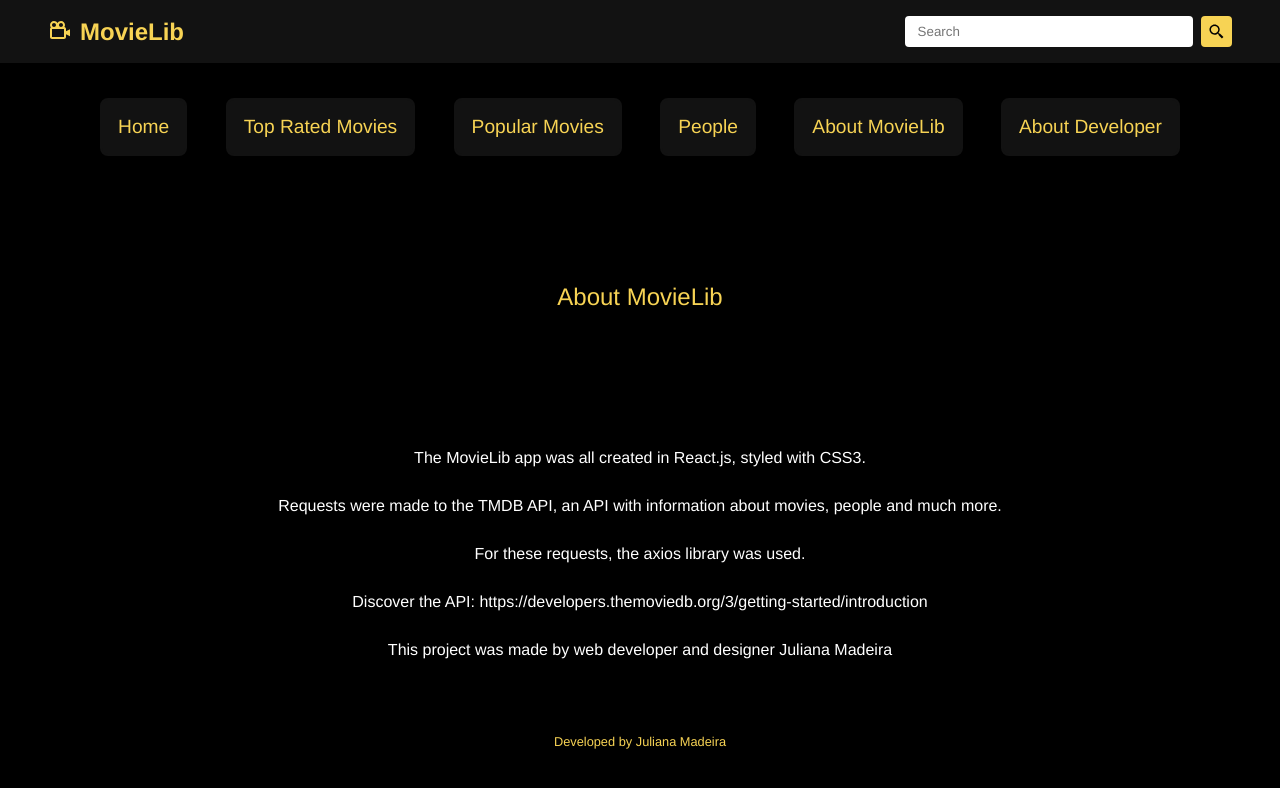
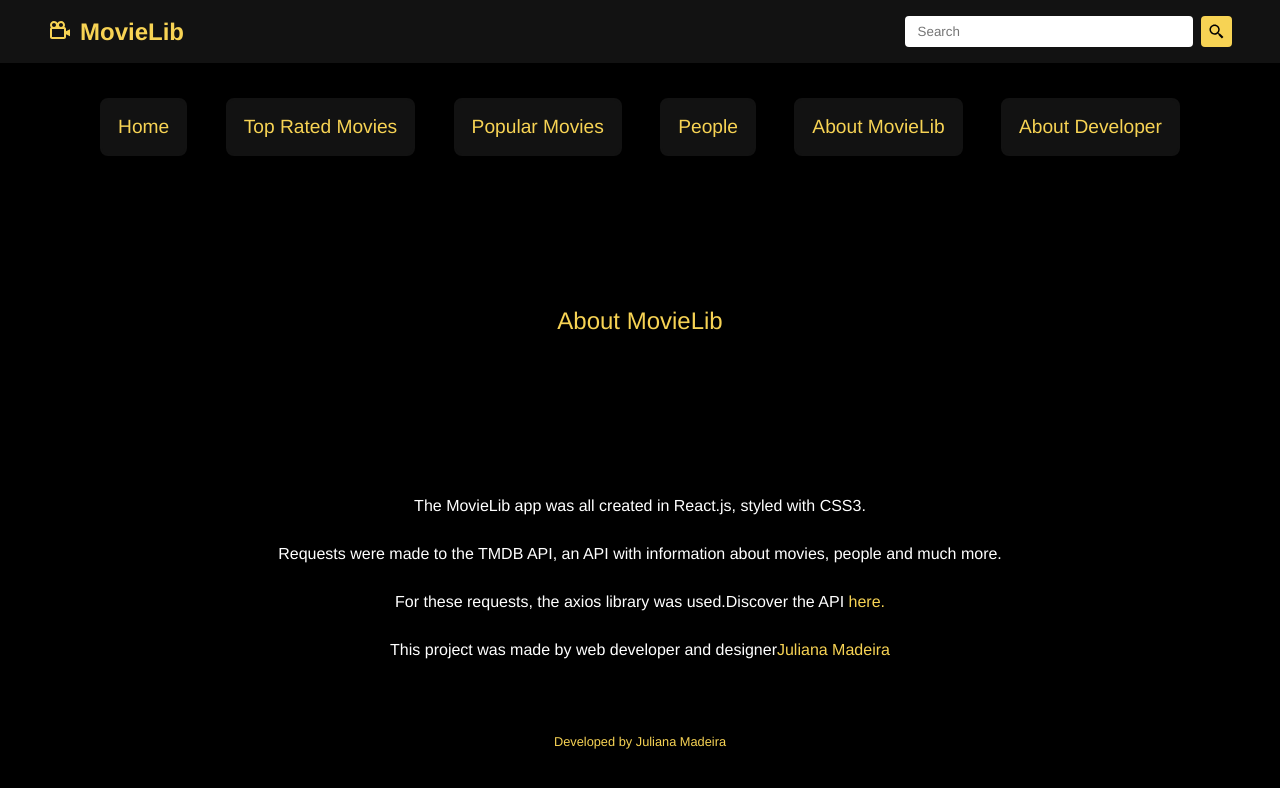
Before and after one commit to Juliana-Madeira/react-movie-lib, a React (Create React App) app: page /about-movie-lib in a window 1280 px wide. Shown: the top 788 px of the page. Built offline with nearby package versions, Linux system fonts and the light colour scheme.

Commit message:
feat: changes in about movielib pages with links

```diff
--- a/src/pages/AboutMovieLib/AboutMovieLib.js
+++ b/src/pages/AboutMovieLib/AboutMovieLib.js
@@ -1,4 +1,5 @@
 import React from 'react';
+import { Link } from 'react-router-dom';
 import ButtonsGroup from '../../components/ButtonsGroup/ButtonsGroup';
 
 import '../AboutMovieLib/AboutMovieLib.css';
@@ -12,8 +13,13 @@ const AboutMovieLib = () => {
           <p>The MovieLib app was all created in React.js, styled with CSS3.</p>
           <p>Requests were made to the TMDB API, an API with information about movies, people and much more.</p>
           <p>For these requests, the axios library was used.</p>
-          <p>Discover the API:  https://developers.themoviedb.org/3/getting-started/introduction</p>
-          <p>This project was made by web developer and designer Juliana Madeira</p>
+          <p>Discover the API
+            <a href='https://developers.themoviedb.org/3/getting-started/introduction' target='_blank' rel="noreferrer"> here.</a>
+          </p>
+          <p>This project was made by web developer and designer</p>
+          <p>
+            <Link to='/about-developer'>Juliana Madeira</Link>
+          </p>
         </div>
     </div>
   )
```
